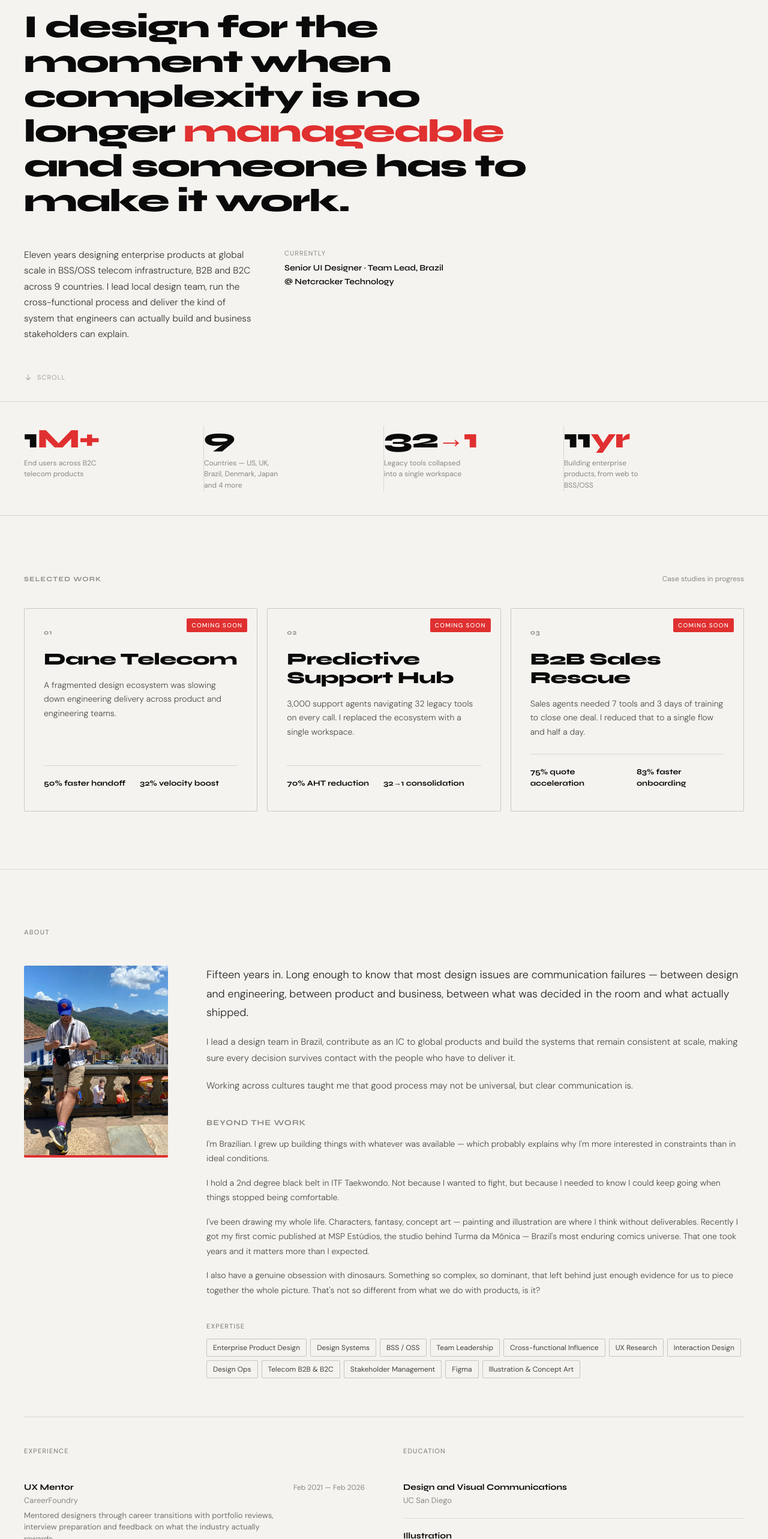
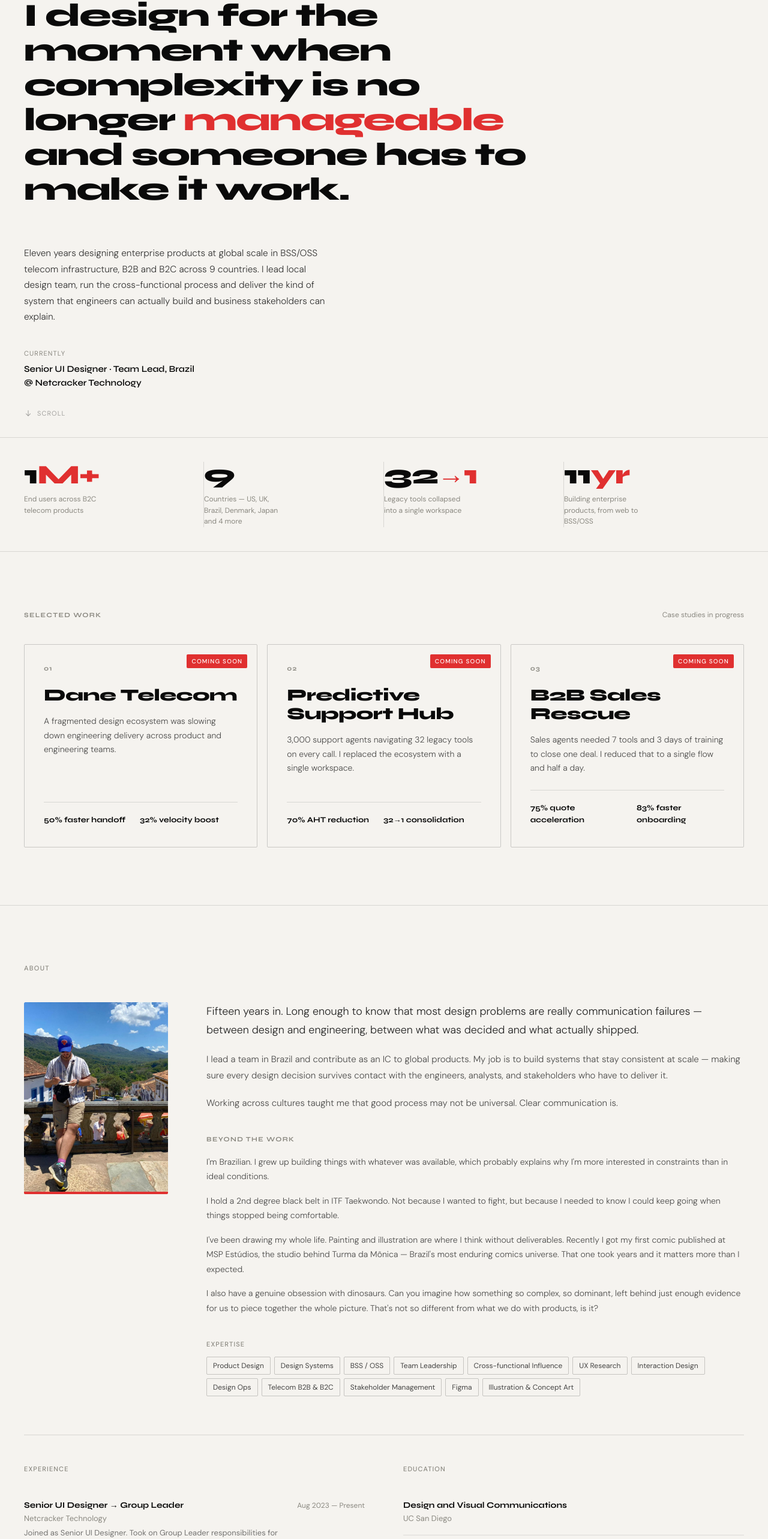
Before and after one commit to cruz-felipe/ux-portfolio, a Next.js app: page / in a window 1280 px wide. Shown: the part 131-2697 px from the top of the page at 60% size. Built offline with nearby package versions, Linux system fonts and the light colour scheme.

Commit message:
Add files via upload

```diff
--- a/components/About.tsx
+++ b/components/About.tsx
@@ -2,7 +2,7 @@
 import { useRef, useEffect, useState } from "react";
 
 const SKILLS = [
-  "Enterprise Product Design",
+  "Product Design",
   "Design Systems",
   "BSS / OSS",
   "Team Leadership",
@@ -17,12 +17,11 @@ const SKILLS = [
 ];
 
 const EXPERIENCE = [
-
   {
-    role: "UX Mentor",
-    company: "CareerFoundry",
-    period: "Feb 2021 — Feb 2026",
-    note: "Mentored designers through career transitions with portfolio reviews, interview preparation and feedback on what the industry actually rewards.",
+    role: "Senior UI Designer → Group Leader",
+    company: "Netcracker Technology",
+    period: "Aug 2023 — Present",
+    note: "Joined as Senior UI Designer. Took on Group Leader responsibilities for the Brazil design team. Cross-functional alignment, design system governance, and IC work on global OSS/BSS products.",
   },
   {
     role: "Senior Experience Designer",
@@ -31,16 +30,16 @@ const EXPERIENCE = [
     note: "UX strategy and interaction design for enterprise clients across industries. Design systems, usability evaluations, and alignment between design, product and engineering teams.",
   },
   {
-    role: "Senior UI Designer → Group Leader",
+    role: "UX/UI Designer → Group Leader",
     company: "Netcracker Technology",
-    period: "Aug 2023 — Present",
-    note: "Joined as Senior UI Designer. Took on Group Leader responsibilities for the Brazil design team — cross-functional alignment, design system governance, and IC work on global OSS/BSS products.",
+    period: "Dec 2018 — Aug 2022",
+    note: "Started as UX/UI Designer, promoted to Group Leader. Full-cycle product design on OSS/BSS telecom platforms across multiple countries.",
   },
   {
-    role: "UX/UI Designer → Group Leader",
-    company: "Netcracker Technology",
-    period: "Dec 2018 — Jul 2022",
-    note: "Started as UX/UI Designer, promoted to Group Leader. Full-cycle product design on OSS/BSS telecom platforms across multiple countries.",
+    role: "UX Mentor",
+    company: "CareerFoundry",
+    period: "Feb 2021 — Feb 2026",
+    note: "Mentored designers through career transitions with portfolio reviews, interview preparation and feedback on what the industry actually rewards.",
   },
   {
     role: "Freelance Penciler",
@@ -51,21 +50,9 @@ const EXPERIENCE = [
 ];
 
 const EDUCATION = [
-  {
-    degree: "Design and Visual Communications",
-    school: "UC San Diego",
-
-  },
-  {
-    degree: "Illustration",
-    school: "EBAC — Escola Britânica de Artes Criativas e Tecnologia",
-
-  },
-  {
-    degree: "Bachelor, Industrial Design",
-    school: "Estácio",
-
-  },
+  { degree: "Design and Visual Communications", school: "UC San Diego" },
+  { degree: "Illustration", school: "EBAC — Escola Britânica de Artes Criativas e Tecnologia" },
+  { degree: "Bachelor, Industrial Design", school: "Estácio" },
 ];
 
 function useVisible(threshold = 0.08) {
@@ -113,13 +100,7 @@ export default function About() {
       <div className="about-top">
         {/* Photo */}
         <div className="about-photo-col">
-          <div style={{
-            width: "100%",
-            maxWidth: "300px",
-            position: "relative",
-            borderRadius: "2px",
-            overflow: "hidden",
-          }}>
+          <div style={{ width: "100%", maxWidth: "300px", position: "relative", borderRadius: "2px", overflow: "hidden" }}>
             <img
               src="/photo.jpg"
               alt="Felipe Cruz sketching in Tiradentes, Brazil"
@@ -132,19 +113,13 @@ export default function About() {
                 aspectRatio: "3/4",
               }}
             />
-            <div style={{
-              position: "absolute",
-              bottom: 0,
-              left: 0,
-              right: 0,
-              height: "4px",
-              background: "var(--red)",
-            }}/>
+            <div style={{ position: "absolute", bottom: 0, left: 0, right: 0, height: "4px", background: "var(--red)" }}/>
           </div>
         </div>
 
-        {/* Bio — from current about page copy */}
+        {/* Bio */}
         <div className="about-bio-col">
+          {/* Main bio — rewritten to match portfolio tone */}
           <p style={{
             fontFamily: "var(--font-body)",
             fontSize: "clamp(1rem, 1.4vw, 1.15rem)",
@@ -154,9 +129,9 @@ export default function About() {
             marginBottom: "1.25rem",
             opacity: 0.88,
           }}>
-            Fifteen years in. Long enough to know that most design issues are
-            communication failures — between design and engineering, between product
-            and business, between what was decided in the room and what actually shipped.
+            Fifteen years in. Long enough to know that most design problems are
+            really communication failures — between design and engineering, between
+            what was decided and what actually shipped.
           </p>
           <p style={{
             fontFamily: "var(--font-body)",
@@ -167,9 +142,10 @@ export default function About() {
             opacity: 0.72,
             marginBottom: "1.25rem",
           }}>
-            I lead a design team in Brazil, contribute as an IC to global products and
-            build the systems that remain consistent at scale, making sure every decision
-            survives contact with the people who have to deliver it.
+            I lead a team in Brazil and contribute as an IC to global products.
+            My job is to build systems that stay consistent at scale — making sure
+            every design decision survives contact with the engineers, analysts,
+            and stakeholders who have to deliver it.
           </p>
           <p style={{
             fontFamily: "var(--font-body)",
@@ -180,19 +156,19 @@ export default function About() {
             opacity: 0.72,
             marginBottom: "2.5rem",
           }}>
-            Working across cultures taught me that good process may not be universal,
-            but clear communication is.
+            Working across cultures taught me that good process may not be universal.
+            Clear communication is.
           </p>
 
           {/* Beyond the work */}
           <p style={{
             fontFamily: "var(--font-display)",
-            fontSize: "13px",
+            fontSize: "11px",
             fontWeight: 700,
-            letterSpacing: "0.08em",
+            letterSpacing: "0.12em",
             textTransform: "uppercase",
             color: "var(--muted)",
-            marginBottom: "0.75rem",
+            marginBottom: "1rem",
           }}>
             Beyond the work
           </p>
@@ -205,7 +181,7 @@ export default function About() {
             opacity: 0.72,
             marginBottom: "1rem",
           }}>
-            I&apos;m Brazilian. I grew up building things with whatever was available —
+            I&apos;m Brazilian. I grew up building things with whatever was available,
             which probably explains why I&apos;m more interested in constraints than
             in ideal conditions.
           </p>
@@ -218,9 +194,9 @@ export default function About() {
             opacity: 0.72,
             marginBottom: "1rem",
           }}>
-            I hold a 2nd degree black belt in ITF Taekwondo. Not because I wanted to
-            fight, but because I needed to know I could keep going when things stopped
-            being comfortable.
+            I hold a 2nd degree black belt in ITF Taekwondo. Not because I wanted
+            to fight, but because I needed to know I could keep going when things
+            stopped being comfortable.
           </p>
           <p style={{
             fontFamily: "var(--font-body)",
@@ -231,11 +207,11 @@ export default function About() {
             opacity: 0.72,
             marginBottom: "1rem",
           }}>
-            I&apos;ve been drawing my whole life. Characters, fantasy, concept art —
-            painting and illustration are where I think without deliverables. Recently
-            I got my first comic published at MSP Est&uacute;dios, the studio behind
-            Turma da M&ocirc;nica — Brazil&apos;s most enduring comics universe. That
-            one took years and it matters more than I expected.
+            I&apos;ve been drawing my whole life. Painting and illustration are where
+            I think without deliverables. Recently I got my first comic published at
+            MSP Est&uacute;dios, the studio behind Turma da M&ocirc;nica —
+            Brazil&apos;s most enduring comics universe. That one took years and it
+            matters more than I expected.
           </p>
           <p style={{
             fontFamily: "var(--font-body)",
@@ -246,10 +222,10 @@ export default function About() {
             opacity: 0.72,
             marginBottom: "2.5rem",
           }}>
-            I also have a genuine obsession with dinosaurs. Something so complex, so
-            dominant, that left behind just enough evidence for us to piece together
-            the whole picture. That&apos;s not so different from what we do with
-            products, is it?
+            I also have a genuine obsession with dinosaurs. Can you imagine how
+            something so complex, so dominant, left behind just enough evidence for
+            us to piece together the whole picture. That&apos;s not so different from
+            what we do with products, is it?
           </p>
 
           {/* Skills */}
@@ -386,14 +362,12 @@ export default function About() {
                 fontFamily: "var(--font-body)",
                 fontSize: "13px",
                 color: "var(--muted)",
-                marginBottom: "0.1rem",
               }}>
                 {ed.school}
               </div>
             </div>
           ))}
 
-          {/* NDA note — no divider above */}
           <p style={{
             fontFamily: "var(--font-body)",
             fontSize: "12px",
--- a/components/Hero.tsx
+++ b/components/Hero.tsx
@@ -13,17 +13,14 @@ export default function Hero() {
   }, []);
 
   return (
-    <section
-      style={{
+    <section style={{
       minHeight: "100svh",
       display: "flex",
       flexDirection: "column",
       justifyContent: "center",
       padding: "8rem 2.5rem 5rem",
       position: "relative",
-      }}
-    >
-      {/* Headline — clamp keeps it to ~4 lines */}
+    }}>
       <h1
         style={{
           fontFamily: "var(--font-display)",
@@ -33,54 +30,63 @@ export default function Hero() {
           letterSpacing: "-0.03em",
           color: "var(--ink)",
           maxWidth: "900px",
-          margin: "0 0 3rem",
+          margin: "0 0 4rem",
         }}
         aria-label={HEADLINE}
       >
         {WORDS.map((word, i) => (
-          <span
-            key={i}
-            style={{
-              display: "inline-block",
-              overflow: "hidden",
-              verticalAlign: "bottom",
-              marginRight: "0.26em",
-            }}
-          >
-            <span
-              style={{
+          <span key={i} style={{ display: "inline-block", overflow: "hidden", verticalAlign: "bottom", marginRight: "0.26em" }}>
+            <span style={{
               display: "inline-block",
               transform: visible ? "translateY(0)" : "translateY(110%)",
               opacity: visible ? 1 : 0,
               transition: `transform 0.7s cubic-bezier(0.16,1,0.3,1) ${i * 42}ms, opacity 0.4s ease ${i * 42}ms`,
-              }}
-            >
-              {word === "manageable" ? (
-                <span style={{ color: "var(--red)" }}>{word}</span>
-              ) : word}
+            }}>
+              {word === "manageable" ? <span style={{ color: "var(--red)" }}>{word}</span> : word}
             </span>
           </span>
         ))}
       </h1>
 
-      {/* Sub-headline + role */}
-      <div
-        className="hero-sub"
-        style={{
+      {/* Sub copy — stacked, not grid */}
+      <div style={{
         opacity: visible ? 1 : 0,
         transform: visible ? "translateY(0)" : "translateY(16px)",
         transition: "opacity 0.7s ease 0.85s, transform 0.7s ease 0.85s",
-        }}
-      >
-        <p className="hero-bio">
+        maxWidth: "520px",
+      }}>
+        <p style={{
+          fontFamily: "var(--font-body)",
+          fontSize: "clamp(0.95rem, 1.2vw, 1.05rem)",
+          fontWeight: 300,
+          lineHeight: 1.72,
+          color: "var(--ink)",
+          opacity: 0.82,
+          margin: "0 0 2.5rem",
+        }}>
           Eleven years designing enterprise products at global scale in BSS/OSS telecom
           infrastructure, B2B and B2C across 9 countries. I lead local design team, run
           the cross-functional process and deliver the kind of system that engineers can
           actually build and business stakeholders can explain.
         </p>
-        <div className="hero-role">
-          <span className="hero-role-label">Currently</span>
-          <span className="hero-role-title">
+
+        <div style={{ display: "flex", flexDirection: "column", gap: "0.4rem" }}>
+          <span style={{
+            fontFamily: "var(--font-body)",
+            fontSize: "11px",
+            letterSpacing: "0.1em",
+            textTransform: "uppercase",
+            color: "var(--muted)",
+          }}>
+            Currently
+          </span>
+          <span style={{
+            fontFamily: "var(--font-display)",
+            fontSize: "15px",
+            fontWeight: 600,
+            color: "var(--ink)",
+            lineHeight: 1.5,
+          }}>
             Senior UI Designer · Team Lead, Brazil
             <br />@ Netcracker Technology
           </span>
@@ -88,8 +94,7 @@ export default function Hero() {
       </div>
 
       {/* Scroll hint */}
-      <div
-        style={{
+      <div style={{
         position: "absolute",
         bottom: "2rem",
         left: "2.5rem",
@@ -98,8 +103,7 @@ export default function Hero() {
         gap: "0.5rem",
         opacity: visible ? 0.35 : 0,
         transition: "opacity 0.6s ease 1.5s",
-        }}
-      >
+      }}>
         <svg width="14" height="14" viewBox="0 0 16 16" fill="none">
           <path d="M8 3v10M4 9l4 4 4-4" stroke="currentColor" strokeWidth="1.2" strokeLinecap="round" strokeLinejoin="round"/>
         </svg>
```
Lines whose indentation alone changed are shown as unchanged.
